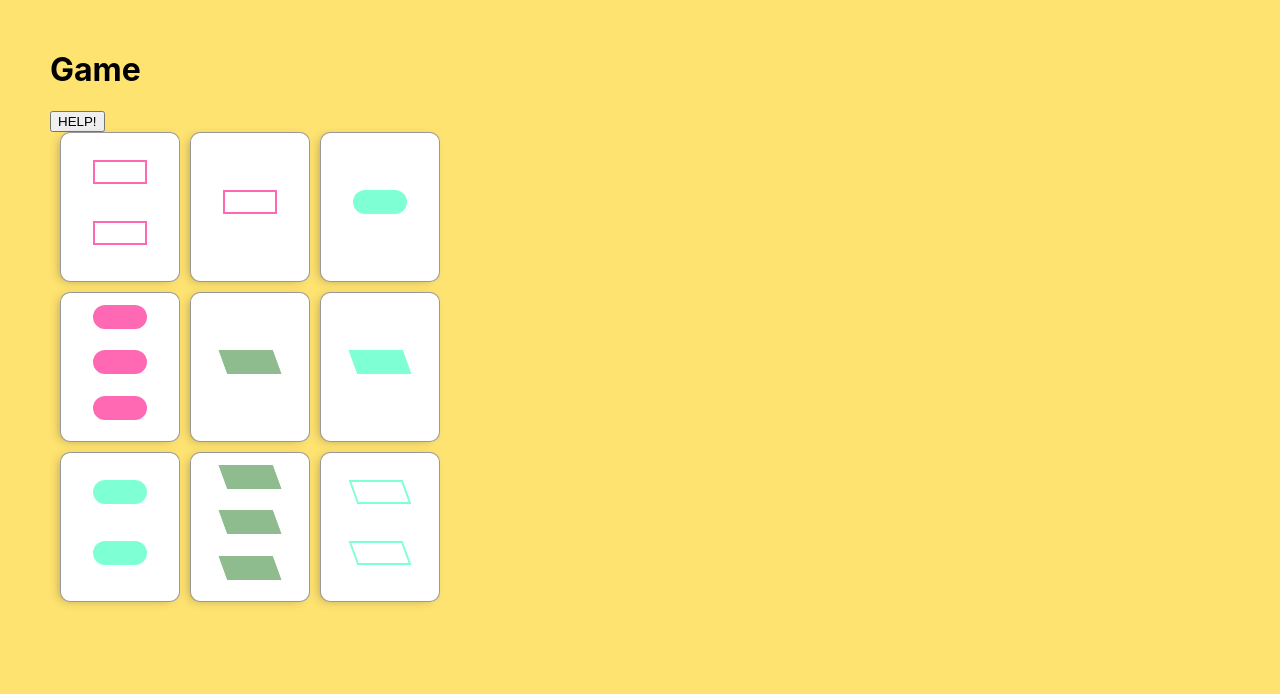
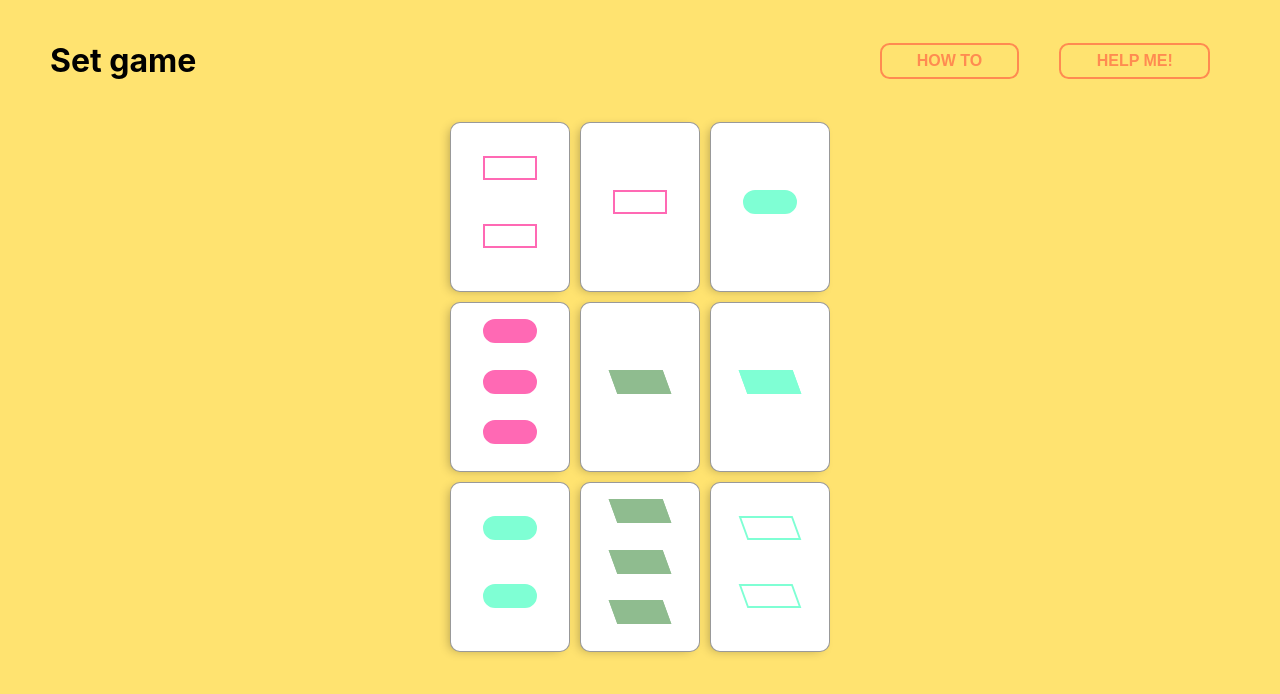
Before and after one commit to cakeinpanic/set-game-react, a React (Create React App) app: page / in a window 1280 px wide. Shown: the top 694 px of the page. Built offline with nearby package versions, Linux system fonts and the light colour scheme.

Commit message:
organize buttons

```diff
--- a/src/App.scss
+++ b/src/App.scss
@@ -3,7 +3,3 @@
   width: 100%;
   height: 100%;
 }
-
-.game {
-  margin: 50px;
-}
--- a/src/App.tsx
+++ b/src/App.tsx
@@ -6,7 +6,7 @@ function App() {
 
   return (
     <div className="App">
-    <Game className="game"/>
+    <Game/>
     </div>
   );
 }
--- a/src/game/Game.scss
+++ b/src/game/Game.scss
@@ -1,3 +1,11 @@
+
+.game {
+  margin: 20px 50px;
+  display: flex;
+  flex-direction: column;
+  align-items: center;
+}
+
 .cards-container {
   display: flex;
   flex-wrap: wrap;
@@ -10,3 +18,52 @@
   margin-left: 10px;
   margin-bottom: 10px;
 }
+
+.header {
+  display: flex;
+  justify-content: space-between;
+  width: 100%;
+  margin-bottom: 20px;
+}
+
+.btn-container {
+  display: flex;
+}
+
+$btn-color: #ff8b51;
+
+.btn {
+  box-sizing: border-box;
+  appearance: none;
+  background-color: transparent;
+  border: 2px solid $btn-color;
+  border-radius: 0.6em;
+  color: $btn-color;
+  cursor: pointer;
+  display: flex;
+  align-self: center;
+  font-size: 1rem;
+  line-height: 1;
+  margin: 20px;
+  padding: 0.5em 2.2em;
+  text-decoration: none;
+  text-align: center;
+  text-transform: uppercase;
+  font-family: 'Montserrat', sans-serif;
+  font-weight: 700;
+
+  background: {
+    image: linear-gradient(45deg, $btn-color 50%, transparent 50%);
+    position: 100%;
+    size: 400%;
+  }
+  transition: background 300ms ease-in-out;
+
+  &:hover,
+  &:focus {
+    color: #fff;
+    outline: 0;
+    background-position: 0;
+  }
+
+}
--- a/src/game/Game.tsx
+++ b/src/game/Game.tsx
@@ -16,7 +16,6 @@ export const Game = ({ className }: any) => {
   }, [])
 
   useEffect(() => {
-    console.log(selectedArr)
     if (selectedArr.length === 3) {
       const selectedCards = selectedArr.map(cardIndex => currentCards[cardIndex])
       const isSet = checkIfSet(selectedCards)
@@ -58,9 +57,14 @@ export const Game = ({ className }: any) => {
   }
 
   return (
-    <div className={className}>
-      <h1>Game</h1>
-      <button onClick={findSetAutomatically}>HELP!</button>
+    <div className="game">
+      <div className="header">
+        <h1>Set game</h1>
+        <div className="btn-container">
+        <button  className="btn">HOW TO</button>
+        <button onClick={findSetAutomatically} className="btn">HELP ME!</button>
+        </div>
+      </div>
       <div className="cards-container">
         {currentCards.map(
           (item, index) => <Card key={index} value={item} isSelected={selectedArr.indexOf(index)>-1}
--- a/src/game/card/Card.scss
+++ b/src/game/card/Card.scss
@@ -1,6 +1,6 @@
 .card {
   width: 100px;
-  height: 150px;
+  height: 170px;
   background: white;
   border: 1px solid rgba(0,0,0, .4);
   border-radius: 10px;
```
